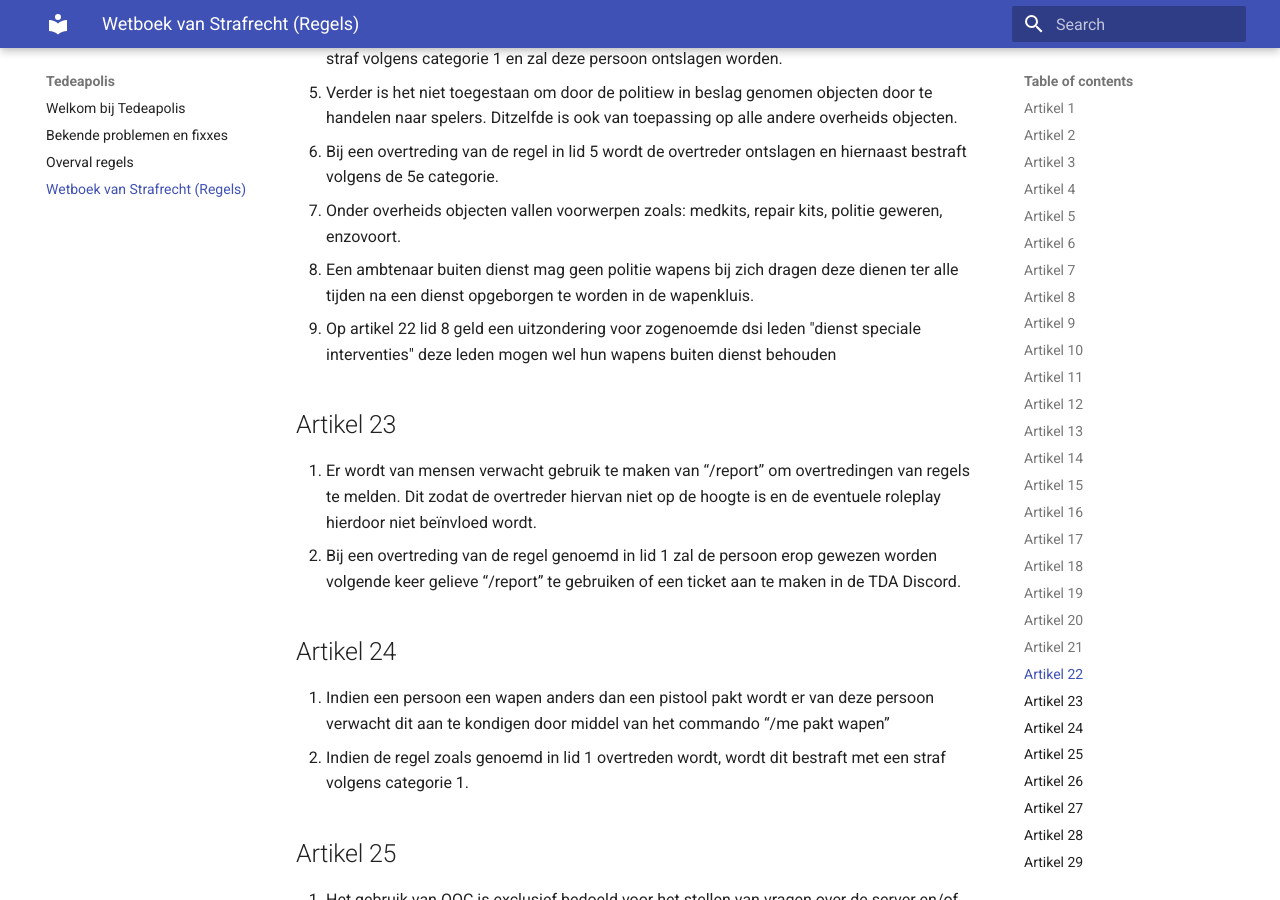
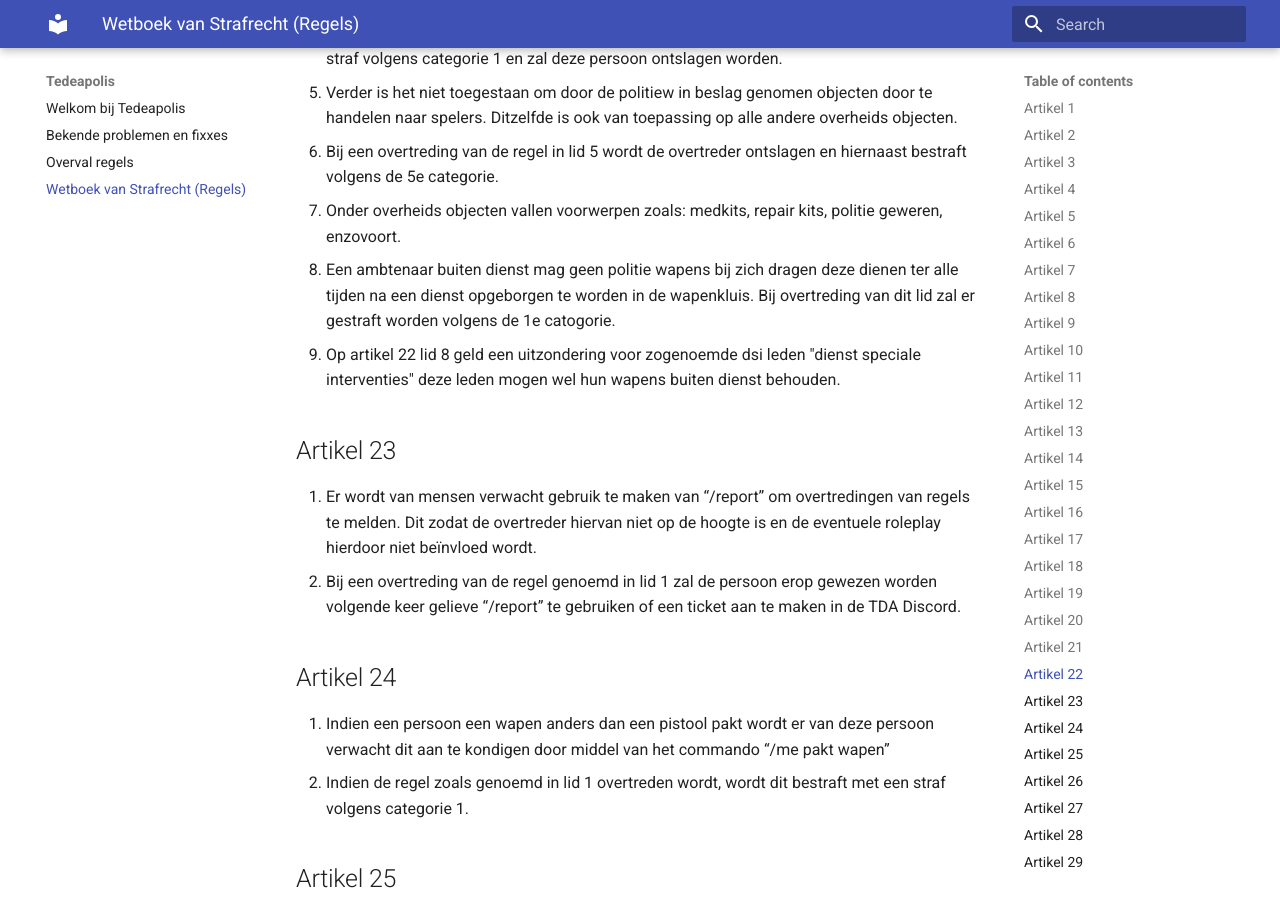
Before and after one commit to Tedeapolis/Tedeapolis, an MkDocs documentation site: the page built from docs/Wetboek.md, in a window 1280 px wide and 900 px high, scrolled down 7005 px. Built offline with MkDocs 1.6.1 and Material for MkDocs 9.7.7, drawn with Linux system fonts in a browser that asks for light colours.

Commit message:
Updated wetboek.md
Updated artikel 22 - Warns

```diff
--- a/docs/Wetboek.md
+++ b/docs/Wetboek.md
@@ -166,8 +166,8 @@
 5. Verder is het niet toegestaan om door de politiew in beslag genomen objecten door te handelen naar spelers. Ditzelfde is ook van toepassing op alle andere overheids objecten.
 6. Bij een overtreding van de regel in lid 5 wordt de overtreder ontslagen en hiernaast bestraft volgens de 5e categorie.
 7. Onder overheids objecten vallen voorwerpen zoals: medkits, repair kits, politie geweren, enzovoort.
-8. Een ambtenaar buiten dienst mag geen politie wapens bij zich dragen deze dienen ter alle tijden na een dienst opgeborgen te worden in de wapenkluis.
-9. Op artikel 22 lid 8 geld een uitzondering voor zogenoemde dsi leden "dienst speciale interventies" deze leden mogen wel hun wapens buiten dienst behouden
+8. Een ambtenaar buiten dienst mag geen politie wapens bij zich dragen deze dienen ter alle tijden na een dienst opgeborgen te worden in de wapenkluis. Bij overtreding van dit lid zal er gestraft worden volgens de 1e catogorie.
+9. Op artikel 22 lid 8 geld een uitzondering voor zogenoemde dsi leden "dienst speciale interventies" deze leden mogen wel hun wapens buiten dienst behouden.
 
 ## Artikel 23
 
```
